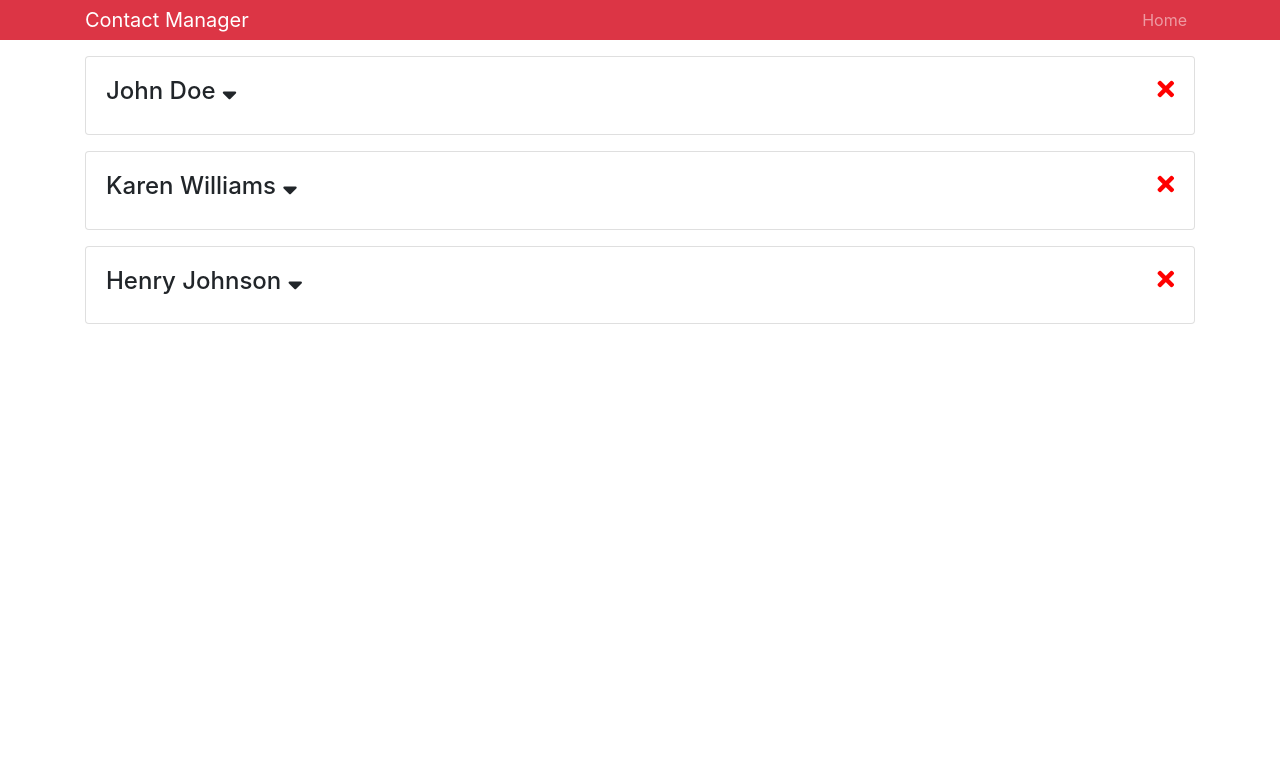
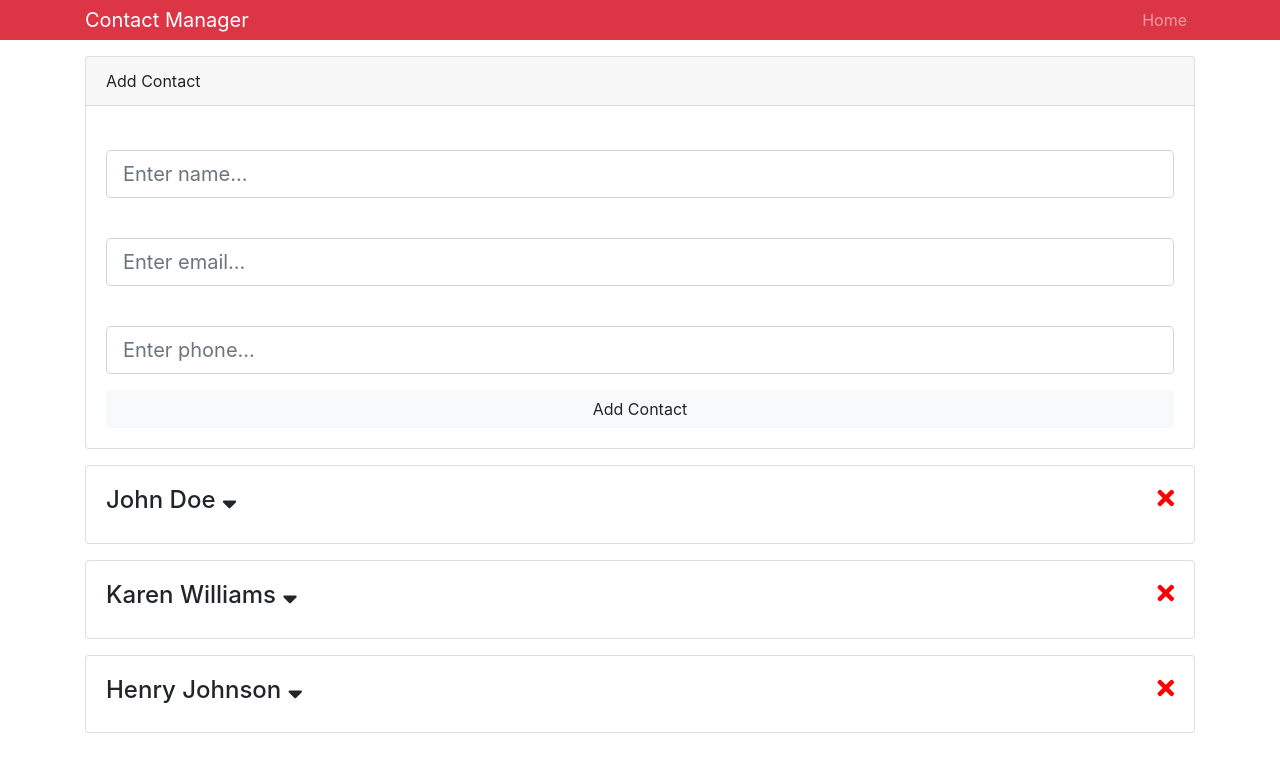
Before and after one commit to th0mps0nty/contactManager, a React (Create React App) app: page / in a window 1280 px wide. Shown: the top 772 px of the page. Built offline with nearby package versions, Linux system fonts and the light colour scheme.

Commit message:
creating addContact form and working on Controlled Components... this is an in progress commit.

```diff
--- a/src/App.js
+++ b/src/App.js
@@ -1,6 +1,7 @@
 import React, { Component } from 'react';
-import Contacts from './components/Contacts';
-import Header from './components/Header';
+import Contacts from './components/contacts/Contacts';
+import Header from './components/layout/Header';
+import AddContact from './components/contacts/AddContact';
 
 import { Provider } from './context';
 
@@ -13,6 +14,7 @@ class App extends Component {
         <div className="App">
           <Header branding="Contact Manager" />
           <div className="container">
+            <AddContact />
             <Contacts />
           </div>
         </div>
--- /dev/null
+++ b/src/components/contacts/AddContact.js
@@ -0,0 +1,58 @@
+import React, { Component } from 'react';
+
+class AddContact extends Component {
+  state = {
+    name: '',
+    email: '',
+    phone: ''
+  };
+  render() {
+    const { name, email, phone } = this.state;
+    return (
+      <div className="card mb-3">
+        <div className="card-header">Add Contact</div>
+        <div className="card-body">
+          <form>
+            <div className="form-group">
+              <label htmlFor="name" />
+              <input
+                type="text"
+                name="name"
+                className="form-control form-control-lg"
+                placeholder="Enter name..."
+                value={name}
+              />
+            </div>
+            <div className="form-group">
+              <label htmlFor="email" />
+              <input
+                type="email"
+                name="email"
+                className="form-control form-control-lg"
+                placeholder="Enter email..."
+                value={email}
+              />
+            </div>
+            <div className="form-group">
+              <label htmlFor="phone" />
+              <input
+                type="text"
+                name="phone"
+                className="form-control form-control-lg"
+                placeholder="Enter phone..."
+                value={phone}
+              />
+            </div>
+            <input
+              type="submit"
+              value="Add Contact"
+              className="btn btn-light btn-block"
+            />
+          </form>
+        </div>
+      </div>
+    );
+  }
+}
+
+export default AddContact;
--- a/src/components/Contact.js
+++ b/src/components/contacts/Contact.js
@@ -1,6 +1,6 @@
 import React, { Component } from 'react';
 import PropTypes from 'prop-types';
-import { Consumer } from '../context';
+import { Consumer } from '../../context';
 
 class Contact extends Component {
   state = {
--- a/src/components/Contacts.js
+++ b/src/components/contacts/Contacts.js
@@ -1,7 +1,7 @@
 import React, { Component } from 'react';
 import Contact from './Contact';
 
-import { Consumer } from '../context';
+import { Consumer } from '../../context';
 
 class Contacts extends Component {
   render() {
```
Also changed, not shown: src/components/layout/Header.js (renamed from src/components/Header.js).
